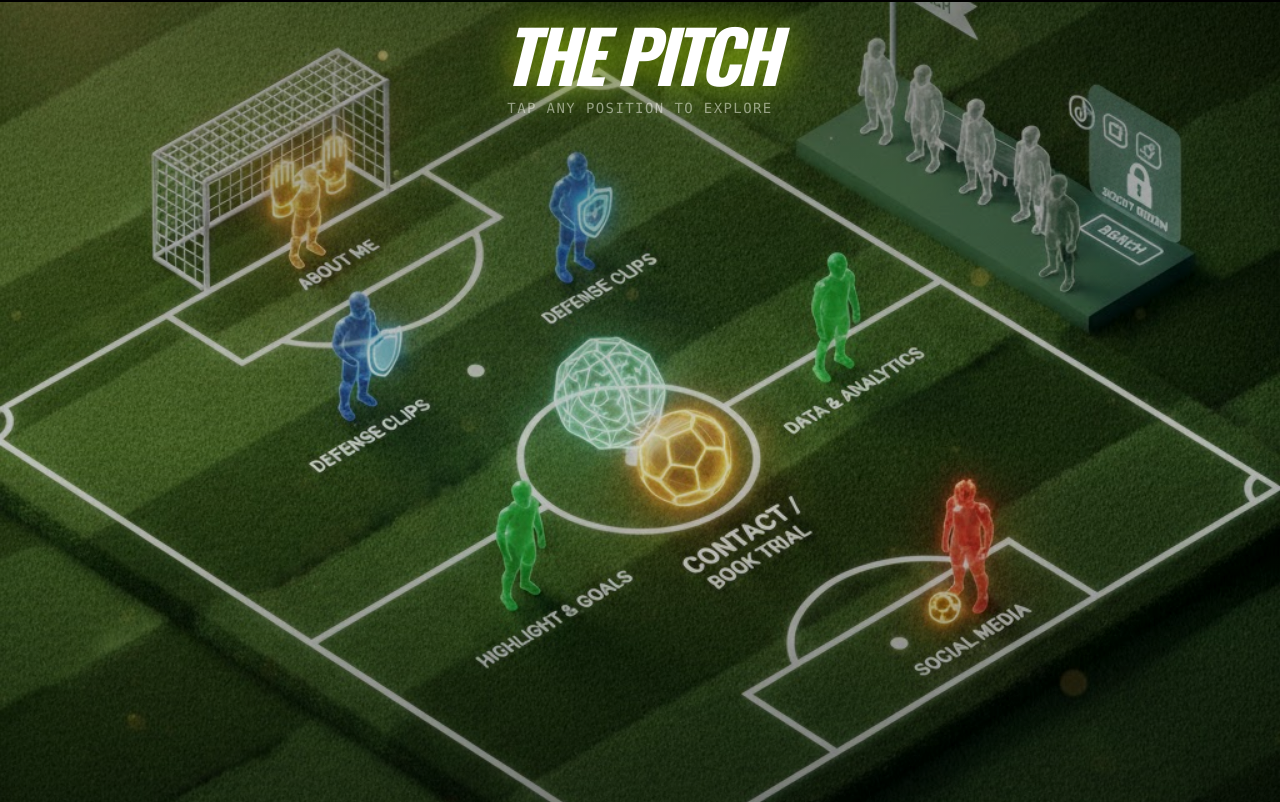
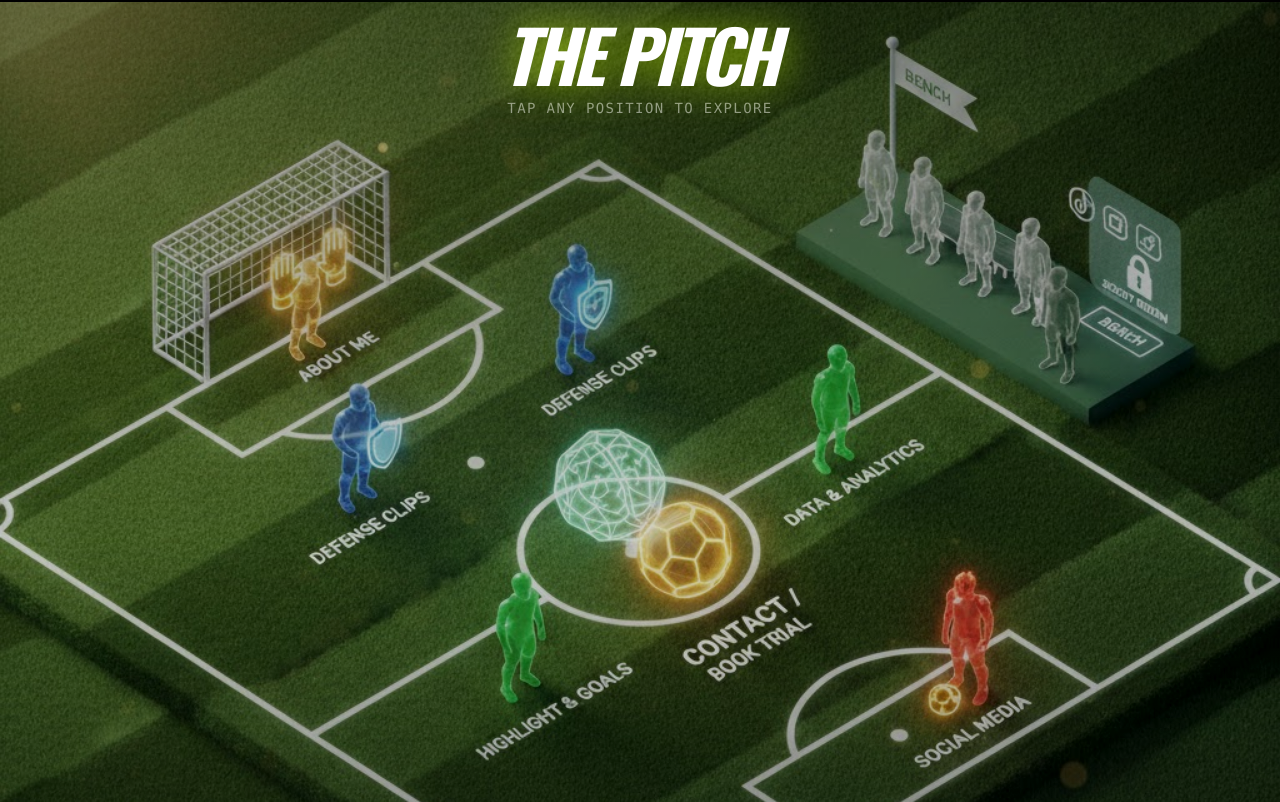
Before and after one commit to Mattathiasa/Football-Freestyle, a React (Vite) app: page / in a window 1280 px wide. Shown: the part 798-1600 px from the top of the page. Built offline with nearby package versions, Linux system fonts and the light colour scheme; grey boxes are pictures that could not be loaded.

Commit message:
fix: Improve pitch button positioning consistency across devices

```diff
--- a/components/Pitch.tsx
+++ b/components/Pitch.tsx
@@ -193,6 +193,12 @@ const Pitch: React.FC = () => {
     localStorage.removeItem('pitchButtonPositions');
   };
 
+  // Clear localStorage on mount to ensure fresh positions (temporary fix)
+  useEffect(() => {
+    // Uncomment this line if you want to force reset positions on every page load
+    // localStorage.removeItem('pitchButtonPositions');
+  }, []);
+
   return (
     <section id="pitch" className="relative min-h-screen w-full overflow-hidden bg-black">
       {/* Background Image */}
@@ -261,7 +267,7 @@ const Pitch: React.FC = () => {
 
       {/* Main Content - Interactive Pitch */}
       <div className="relative z-10 min-h-screen flex items-center justify-center px-4 pt-32 pb-20">
-        <div className="relative w-full max-w-6xl h-[80vh] md:h-[85vh]">
+        <div className="relative w-full max-w-6xl aspect-[4/3]">
 
           {/* Title at top */}
           <div className="absolute -top-24 md:-top-28 left-1/2 -translate-x-1/2 text-center w-full">
```
